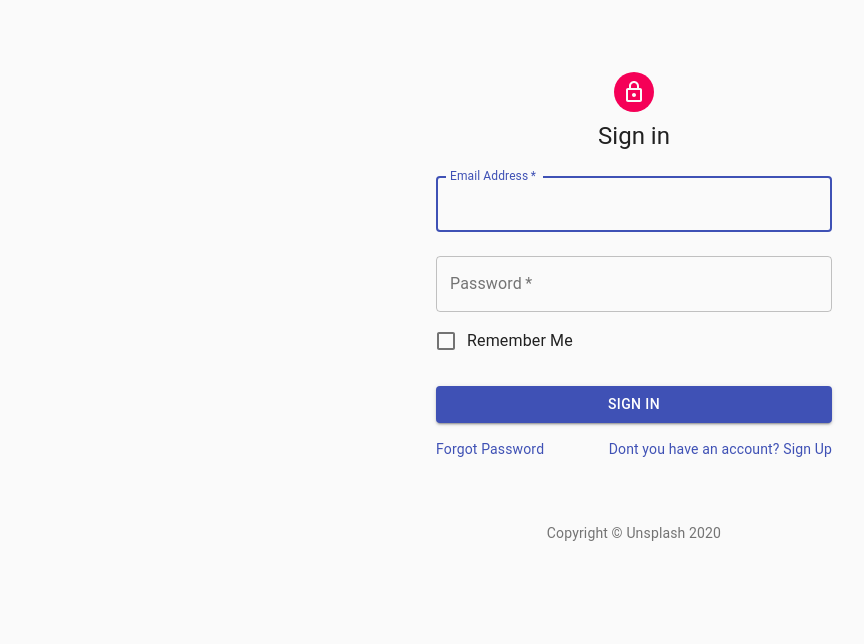
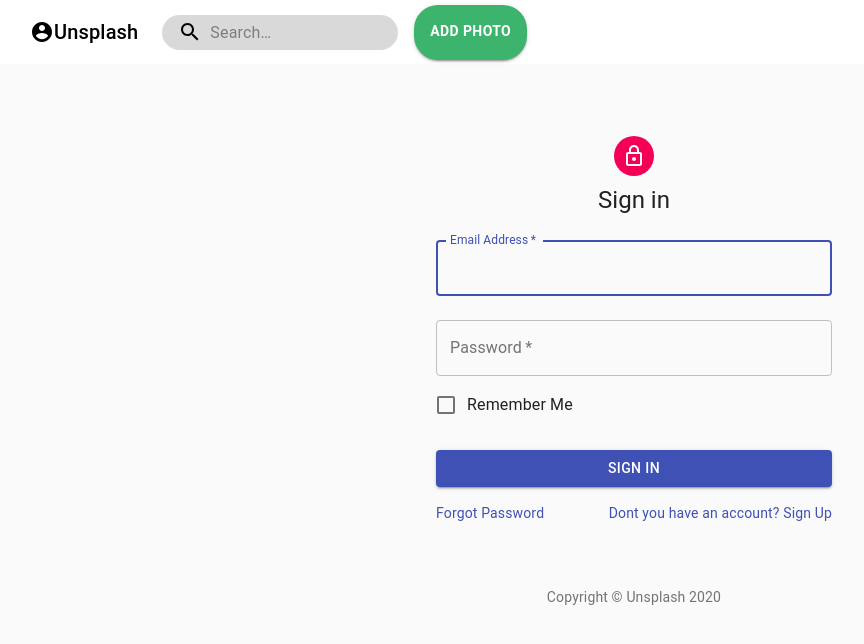
Before and after one commit to NidhitheCoder/unsplash-app, a React (Create React App) app in the folder unsplash-app/: page / in a window 1280 px wide. Shown: the top 644 px of the page, without its empty margins (6-870 px from the left). Built offline with nearby package versions, Linux system fonts and the light colour scheme.

Commit message:
Add an extra navbar for testing navigation

```diff
--- /dev/null
+++ b/unsplash-app/src/components/demo-nav/demo_nav.jsx
@@ -0,0 +1,203 @@
+import React from "react";
+import { fade, makeStyles } from "@material-ui/core/styles";
+import AppBar from "@material-ui/core/AppBar";
+import Toolbar from "@material-ui/core/Toolbar";
+import IconButton from "@material-ui/core/IconButton";
+import Typography from "@material-ui/core/Typography";
+import InputBase from "@material-ui/core/InputBase";
+import MenuItem from "@material-ui/core/MenuItem";
+import Menu from "@material-ui/core/Menu";
+import SearchIcon from "@material-ui/icons/Search";
+import AccountCircle from "@material-ui/icons/AccountCircle";
+import MoreIcon from "@material-ui/icons/MoreVert";
+import AddPhoto from "../addPhoto/addPhoto.component";
+
+const useStyles = makeStyles(theme => ({
+  navbar: {
+    backgroundColor: "white",
+    boxShadow: "none",
+    color: "#000"
+  },
+  grow: {
+    flexGrow: 1
+  },
+  menuButton: {
+    marginRight: theme.spacing(2)
+  },
+  title: {
+    display: "none",
+    [theme.breakpoints.up("sm")]: {
+      display: "block"
+    }
+  },
+  search: {
+    position: "relative",
+    borderRadius: theme.spacing(3),
+    backgroundColor: fade(theme.palette.common.black, 0.15),
+    "&:hover": {
+      backgroundColor: fade(theme.palette.common.black, 0.25)
+    },
+    marginRight: theme.spacing(2),
+    marginLeft: 0,
+    width: "100%",
+    [theme.breakpoints.up("sm")]: {
+      marginLeft: theme.spacing(3),
+      width: "auto"
+    }
+  },
+  searchIcon: {
+    padding: theme.spacing(0, 2),
+    height: "100%",
+    position: "absolute",
+    pointerEvents: "none",
+    display: "flex",
+    alignItems: "center",
+    justifyContent: "center"
+  },
+  inputRoot: {
+    color: "inherit"
+  },
+  inputInput: {
+    padding: theme.spacing(1, 1, 1, 0),
+    // vertical padding + font size from searchIcon
+    paddingLeft: `calc(1em + ${theme.spacing(4)}px)`,
+    transition: theme.transitions.create("width"),
+    width: "100%",
+    [theme.breakpoints.up("md")]: {
+      width: "20ch"
+    }
+  },
+  sectionDesktop: {
+    display: "none",
+    [theme.breakpoints.up("md")]: {
+      display: "flex"
+    }
+  },
+  sectionMobile: {
+    display: "flex",
+    [theme.breakpoints.up("md")]: {
+      display: "none"
+    }
+  }
+}));
+
+const PrimarySearchAppBar = () => {
+  const classes = useStyles();
+  const [anchorEl, setAnchorEl] = React.useState(null);
+  const [mobileMoreAnchorEl, setMobileMoreAnchorEl] = React.useState(null);
+
+  const isMenuOpen = Boolean(anchorEl);
+  const isMobileMenuOpen = Boolean(mobileMoreAnchorEl);
+
+  const handleProfileMenuOpen = event => {
+    setAnchorEl(event.currentTarget);
+  };
+
+  const handleMobileMenuClose = () => {
+    setMobileMoreAnchorEl(null);
+  };
+
+  const handleMenuClose = () => {
+    setAnchorEl(null);
+    handleMobileMenuClose();
+  };
+
+  const handleMobileMenuOpen = event => {
+    setMobileMoreAnchorEl(event.currentTarget);
+  };
+
+  const menuId = "primary-search-account-menu";
+  const renderMenu = (
+    <Menu
+      anchorEl={anchorEl}
+      anchorOrigin={{ vertical: "top", horizontal: "right" }}
+      id={menuId}
+      keepMounted
+      transformOrigin={{ vertical: "top", horizontal: "right" }}
+      open={isMenuOpen}
+      onClose={handleMenuClose}
+    >
+      <MenuItem onClick={handleMenuClose}>Username</MenuItem>
+      <MenuItem onClick={handleMenuClose}>Logout</MenuItem>
+    </Menu>
+  );
+
+  const mobileMenuId = "primary-search-account-menu-mobile";
+  const renderMobileMenu = (
+    <Menu
+      anchorEl={mobileMoreAnchorEl}
+      anchorOrigin={{ vertical: "top", horizontal: "right" }}
+      id={mobileMenuId}
+      keepMounted
+      transformOrigin={{ vertical: "top", horizontal: "right" }}
+      open={isMobileMenuOpen}
+      onClose={handleMobileMenuClose}
+    >
+      <MenuItem onClick={handleProfileMenuOpen}>
+        <IconButton
+          aria-label="account of current user"
+          aria-controls="primary-search-account-menu"
+          aria-haspopup="true"
+          color="inherit"
+        >
+          <AccountCircle />
+        </IconButton>
+        <p>Profile</p>
+      </MenuItem>
+    </Menu>
+  );
+
+  return (
+    <div className={classes.grow}>
+      <AppBar position="static" className={classes.navbar}>
+        <Toolbar>
+          <div className={classes.sectionDesktop}>
+            <IconButton
+              edge="end"
+              aria-label="account of current user"
+              aria-controls={menuId}
+              aria-haspopup="true"
+              onClick={handleProfileMenuOpen}
+              color="inherit"
+            >
+              <AccountCircle />
+            </IconButton>
+          </div>
+          <div className={classes.sectionMobile}>
+            <IconButton
+              aria-label="show more"
+              aria-controls={mobileMenuId}
+              aria-haspopup="true"
+              onClick={handleMobileMenuOpen}
+              color="inherit"
+            >
+              <MoreIcon />
+            </IconButton>
+          </div>
+
+          <Typography className={classes.title} variant="h6" noWrap>
+            Unsplash
+          </Typography>
+          <div className={classes.search}>
+            <div className={classes.searchIcon}>
+              <SearchIcon />
+            </div>
+            <InputBase
+              placeholder="Search…"
+              classes={{
+                root: classes.inputRoot,
+                input: classes.inputInput
+              }}
+              inputProps={{ "aria-label": "search" }}
+            />
+          </div>
+          <AddPhoto />
+        </Toolbar>
+      </AppBar>
+      {renderMobileMenu}
+      {renderMenu}
+    </div>
+  );
+};
+
+export default PrimarySearchAppBar;
--- a/unsplash-app/src/components/login-component/login.component.jsx
+++ b/unsplash-app/src/components/login-component/login.component.jsx
@@ -17,6 +17,7 @@ import CustomButton from "../custom-button/custom-button.component";
 import auth from "../../auth/auth";
 import { toggleUserAsync,loginWithCredentialsAsync } from "../../redux/image-collection/image-collection.action";
 import { connect } from "react-redux";
+import  PrimarySearchAppBar from '../demo-nav/demo_nav';
 
 const useStyles = makeStyles(theme => ({
   paper: {
@@ -54,6 +55,8 @@ const Login = props => {
     });
   };
   return (
+    <div>
+    <PrimarySearchAppBar />
     <Container component="main" maxWidth="xs">
       <CssBaseline />
       <div className={classes.paper}>
@@ -120,7 +123,8 @@ const Login = props => {
         <Copyright />
       </Box>
     </Container>
-  );
+    </div>
+    );
 };
 
 const mapDispatchToProps = dispatch => ({
```
